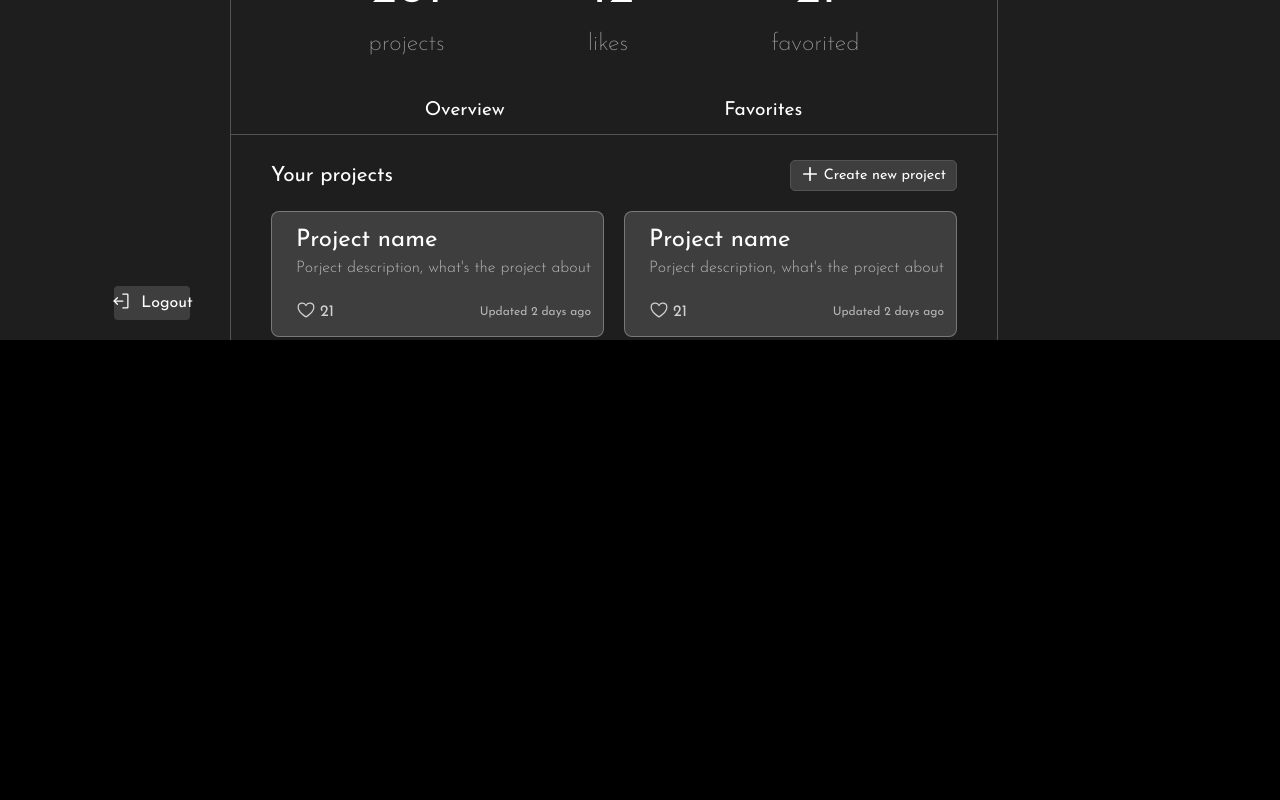
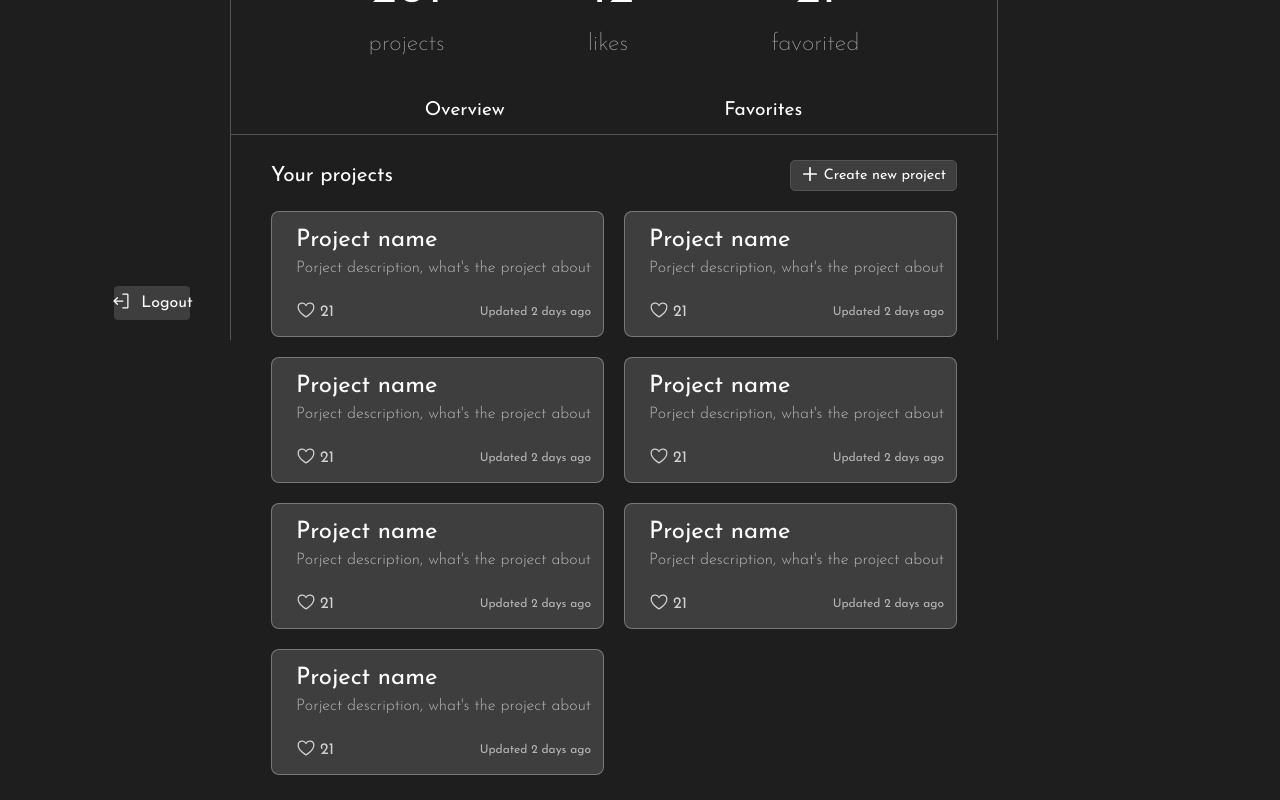
Before and after one commit to 18jad/code-with-me, a React (Create React App) app in the folder frontend/: page /profile in a window 1280 px wide. Shown: the part 460-1260 px from the top of the page. Before the commit the page ends 822 px from the top, so only its background shows below. Built offline with nearby package versions, Linux system fonts and the light colour scheme; the HTML template or start-up script is replaced by a standard one.

Commit message:
[Frontend | Styling]: Sticked sidebars position to the top when scrolling

```diff
--- a/frontend/src/views/Profile.jsx
+++ b/frontend/src/views/Profile.jsx
@@ -125,6 +125,41 @@ const Profile = () => {
               updated='Updated 2 days ago'
               link='/sdadsads'
             />
+            <ProjectCard
+              title='Project name'
+              description="Porject description, what's the project about"
+              likes={21}
+              updated='Updated 2 days ago'
+              link='/sdadsads'
+            />
+            <ProjectCard
+              title='Project name'
+              description="Porject description, what's the project about"
+              likes={21}
+              updated='Updated 2 days ago'
+              link='/sdadsads'
+            />
+            <ProjectCard
+              title='Project name'
+              description="Porject description, what's the project about"
+              likes={21}
+              updated='Updated 2 days ago'
+              link='/sdadsads'
+            />
+            <ProjectCard
+              title='Project name'
+              description="Porject description, what's the project about"
+              likes={21}
+              updated='Updated 2 days ago'
+              link='/sdadsads'
+            />
+            <ProjectCard
+              title='Project name'
+              description="Porject description, what's the project about"
+              likes={21}
+              updated='Updated 2 days ago'
+              link='/sdadsads'
+            />
           </div>
         </div>
       </div>
--- a/frontend/src/views/styles/Profile.module.scss
+++ b/frontend/src/views/styles/Profile.module.scss
@@ -8,18 +8,21 @@ $dark-bg: #3e3e3e;
   align-items: center;
   justify-content: center;
   width: 100vw;
-  height: 100vh;
   background: #1e1e1e;
 
   .interactionsSection {
     background: transparent;
-    height: 100%;
     flex-grow: 0.5;
     display: flex;
     align-items: flex-end;
     justify-content: space-between;
     flex-direction: column;
     padding: 20px 40px 20px 0;
+    position: sticky;
+    align-self: stretch;
+    border-right: 1.4px solid $border;
+    height: 100vh;
+    top: 0;
 
     .logo {
       width: -moz-fit-content;
@@ -63,9 +66,9 @@ $dark-bg: #3e3e3e;
     background: transparent;
     height: 100%;
     flex-grow: 1;
-    border: 1.4px solid $border;
     border-top: none;
     border-bottom: none;
+    align-self: stretch;
 
     .profileContainer {
       display: flex;
@@ -242,6 +245,11 @@ $dark-bg: #3e3e3e;
     display: flex;
     flex-direction: column;
     gap: 13px;
+    position: sticky;
+    height: 100vh;
+    border-left: 1.4px solid $border;
+    align-self: stretch;
+    top: 0;
 
     .searchInput {
       position: relative;
@@ -305,3 +313,17 @@ $dark-bg: #3e3e3e;
     }
   }
 }
+
+::-webkit-scrollbar {
+  width: 4px;
+  background: transparent;
+}
+
+::-webkit-scrollbar-thumb {
+  background: gray;
+  border-radius: 100px;
+}
+
+::-webkit-scrollbar-track {
+  background: #1e1e1e;
+}
```
